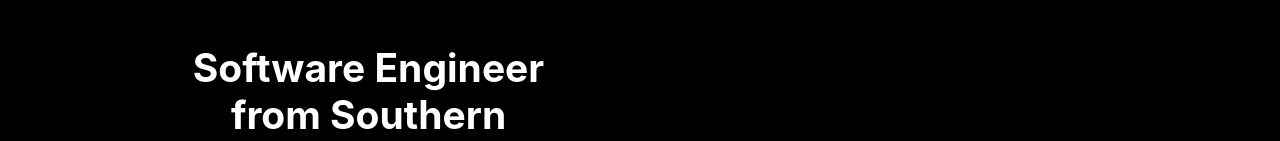
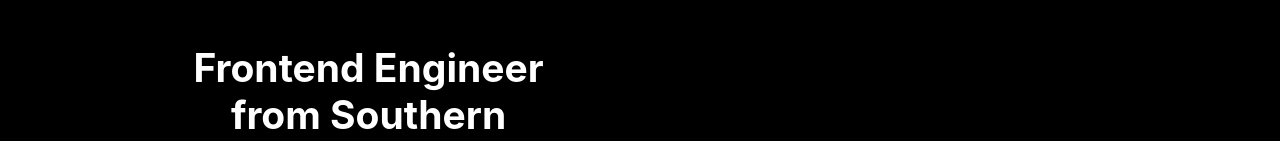
Before and after one commit to koagarces/Portfolio, a React (Create React App) app in the folder portfolio/: page / in a window 1280 px wide. Shown: the part 327-468 px from the top of the page. Built offline with nearby package versions, Linux system fonts and the light colour scheme.

Commit message:
updated resume

```diff
--- a/portfolio/src/App.js
+++ b/portfolio/src/App.js
@@ -77,7 +77,7 @@ function App() {
         </NavBar>
         <SideBar className="sidebar ">
           <a
-            href="https://drive.google.com/file/d/1KTeXJM76vxS3M981IpoVIbSEHRmenBAX/view?usp=sharing"
+            href="https://docs.google.com/document/d/1eUGWOXjM8wqy1ITGPM76JYbn4QKssoLgAX52Jj7c3mk/edit?usp=sharing"
             className="navlink"
             target="_blank"
             rel="noreferrer"
--- a/portfolio/src/components/Home.jsx
+++ b/portfolio/src/components/Home.jsx
@@ -13,7 +13,7 @@ export const Home = () => {
               Hi I'm <span className="myName">Koa Garces</span>
             </h1>
             <h2>
-              <span className="career">Software Engineer</span> from Southern
+              <span className="career">Frontend Engineer</span> from Southern
               California
             </h2>
             <a
```
